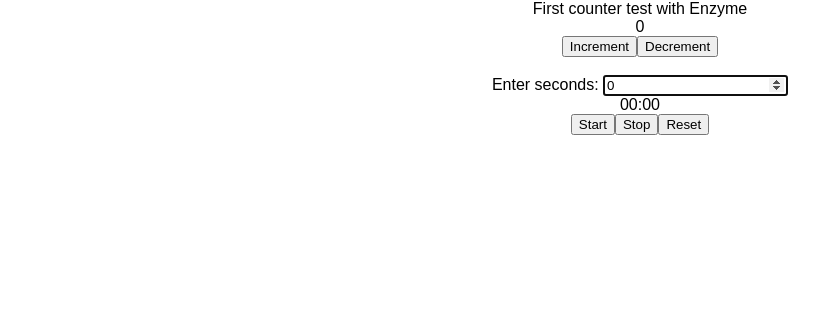
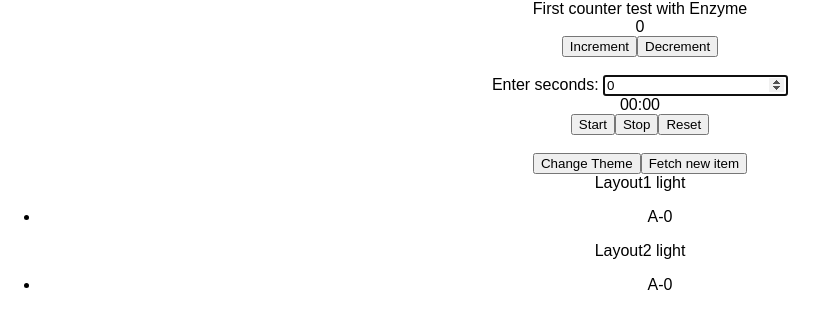
Before and after one commit to chiemtrieuvinh/practices, a React (Create React App) app: page / in a window 1280 px wide. Shown: the top 328 px of the page, without its empty margins (0-827 px from the left). Built offline with nearby package versions, Linux system fonts and the light colour scheme.

Commit message:
[Update] add Context api practice

```diff
--- a/src/App.js
+++ b/src/App.js
@@ -7,6 +7,7 @@
 import NewGrid from './NewGrid/index'
 import StopWatch from './StopWatch/index'
 import Counter from './Counter/index'
+import ContextPractice from './ContextPractice/index'
 class App extends Component {
   render() {
     return (
@@ -17,6 +18,8 @@
         </div>
         <br/>
         <StopWatch/>
+        <br/>
+        <ContextPractice/>
         {/* <Form/>
         <FormControl/>
         <GridUpdate/>
--- /dev/null
+++ b/src/ContextPractice/context.jsx
@@ -0,0 +1,85 @@
+import React from 'react'
+
+const ThemeContext = React.createContext(null)
+const PhotoContext = React.createContext(null)
+const useThemeData = () => {
+    const context = React.useContext(ThemeContext);
+    if(context === undefined){
+     throw new Error('Theme context must be wrapped in Provider')
+    }
+    return context
+}
+const usePhotosData = () => {
+    const context = React.useContext(PhotoContext)
+    if(context === undefined){
+        throw new Error('Photo Context must be wrapped in PhotoProvider')
+    }
+    return context
+}
+
+const ThemeProvider = ({children}) => {
+    const [theme,setTheme] = React.useState('light')
+    const [photos,setPhotos] = React.useState([])
+    const getData = async () =>{
+        setTimeout(() => {
+            setPhotos(photos.concat('A'))
+        },1000)
+        // fetch(`https://randomuser.me/api/?results=${amount}`)
+        // .then((res) => {
+        //     return res.json();
+        //   }).then(res => {
+        //     return setPhotos(prevState => prevState.concat(res.data.results))
+        //   })
+        //   .catch((err) => console.log(err));
+    }
+
+
+  React.useEffect(() => {
+    getData();
+  }, []);
+
+    const themeValue = {
+        theme,
+        setTheme
+    }
+    const photoValue = {
+        photos,
+        getData
+    }
+    return <ThemeContext.Provider value={themeValue}>
+            <PhotoContext.Provider value={photoValue}>
+                {
+                    children
+                }
+            </PhotoContext.Provider>
+          </ThemeContext.Provider>
+}
+
+export {
+    ThemeProvider,
+    useThemeData,
+    usePhotosData,
+    ThemeContext,
+    PhotoContext
+    }
+// const ContentLayout = () => {
+//     // const {theme,setTheme} = React.useContext(ThemeContext)
+//     const {theme,setTheme} = useThemeData()
+//     const handleChangeTheme = (currentTheme) => {
+//        if(currentTheme === 'light'){
+//         setTheme('dark')
+//        }else{
+//         setTheme('light')
+//        }
+//     }
+//     return <div style={{backgroundColor: theme === 'light' ? 'white' : 'black'}}>
+//         <button onClick={() => handleChangeTheme(theme)}>Change Theme</button>
+//         <h1 style={{color: theme !== 'light' ? 'white' : 'black'}}>Hello Context in {theme} mode</h1>
+//     </div>
+// }
+// const ThemedLayout = () => {
+//     return <ThemeProvider>
+//         <ContentLayout/>
+//     </ThemeProvider>
+// }
+// export default ThemedLayout
--- /dev/null
+++ b/src/ContextPractice/index.jsx
@@ -0,0 +1,117 @@
+import React from 'react'
+import {useThemeData,usePhotosData,ThemeProvider,ThemeContext,
+    PhotoContext} from './context'
+
+// const withThemeContext = Component => (props) => {
+//         return  <ThemeContext.Consumer>
+//         {
+//          (theme) => {
+//             return <PhotoContext.Consumer>
+//                 {
+//                     (photos) => {
+//                         return <Component themeContext={theme} photosContext={photos} {...props}/>
+//                     }
+//                 }
+//             </PhotoContext.Consumer>
+//          }
+//         }
+//        </ThemeContext.Consumer>
+//     }
+// const useTheme = () => React.useContext(ThemeContext)
+// const usePhotos = () => React.useContext(PhotoContext)
+const useTheme = () => {
+    const context = React.useContext(ThemeContext);
+    if(context === undefined){
+     throw new Error('Theme context must be wrapped in Provider')
+    }
+    return context
+}
+const usePhotos = () => {
+    const context = React.useContext(PhotoContext)
+    if(context === undefined){
+        throw new Error('Photo Context must be wrapped in PhotoProvider')
+    }
+    return context
+}
+const Layout1 = () => {
+    // const {theme}= useTheme()
+    // const {photos}= usePhotos()
+    const {theme}=  React.useContext(ThemeContext)
+    const {photos}= React.useContext(PhotoContext)
+
+    return <div style={{color: theme !== 'light' ? 'white' : 'black'}}>Layout1 {theme}
+    <div>
+        <ul>
+            {
+                photos.map((item,index) => {
+                    return <li key={`${item}-${index}`}>
+                    {item}-{index}
+                    </li>
+                })
+            }
+        </ul>
+    </div>
+    </div>
+}
+const Layout2 = () => {
+    // const {photos} = usePhotosData()
+    // const {theme}= useThemeData()
+    // const {theme}= useContextTheme()
+    // return <div style={{color: theme !== 'light' ? 'white' : 'black'}}>Layout2 {theme}</div>
+    // const {theme}= useTheme()
+    // const {photos}= usePhotos()
+    const {theme}=  React.useContext(ThemeContext)
+    const {photos}= React.useContext(PhotoContext)
+    console.log(photos,'check')
+    return <div style={{color: theme !== 'light' ? 'white' : 'black'}}>Layout2 {theme}
+    <div>
+        <ul>
+            {
+                photos.map((item,index) => {
+                    return <li key={`${item}-${index}`}>
+                    {item}-{index}
+                </li>
+                })
+            }
+        </ul>
+    </div>
+    </div>
+}
+
+// const Wrapper = ({themeContext,photosContext}) =>{
+const Wrapper = () =>{
+    // const {photos,getData}= usePhotos()
+    // const {theme,setTheme}= useTheme()
+    // const {theme}= useTheme()
+    // const {photos}= usePhotos()
+    const {theme,setTheme}=  React.useContext(ThemeContext)
+    const {photos,getData}= React.useContext(PhotoContext)
+    const handleChangeTheme = (currentTheme) => {
+               if(currentTheme === 'light'){
+                setTheme('dark')
+               }else{
+                setTheme('light')
+               }
+            }
+    const handleFetchData = async () => {
+        try{
+            await getData()
+        }catch (error){
+            console.log(error)
+        }
+    }
+    return <div
+    style={{backgroundColor: theme === 'light' ? 'white' : 'black'}}
+    >
+        <button onClick={() => handleChangeTheme(theme)}>Change Theme</button>
+        <button onClick={handleFetchData}>Fetch new item</button>
+        <Layout1/>
+        <Layout2/>
+    </div>
+}
+const MainLayout = () => {
+   return <ThemeProvider>
+        <Wrapper/>
+   </ThemeProvider>
+}
+export default MainLayout
```
